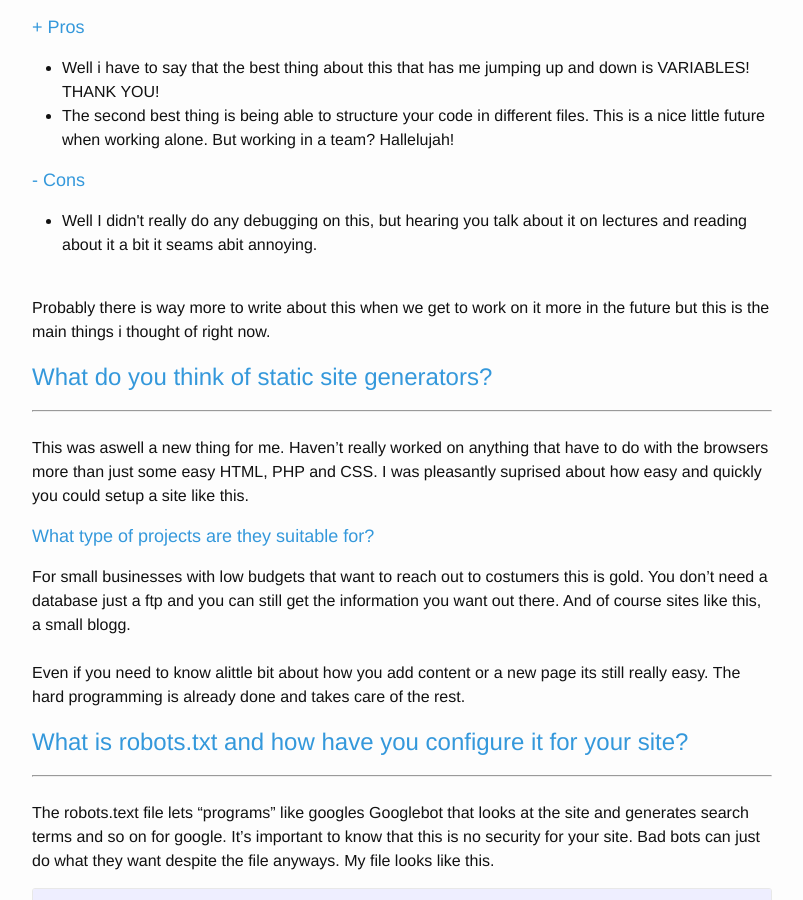
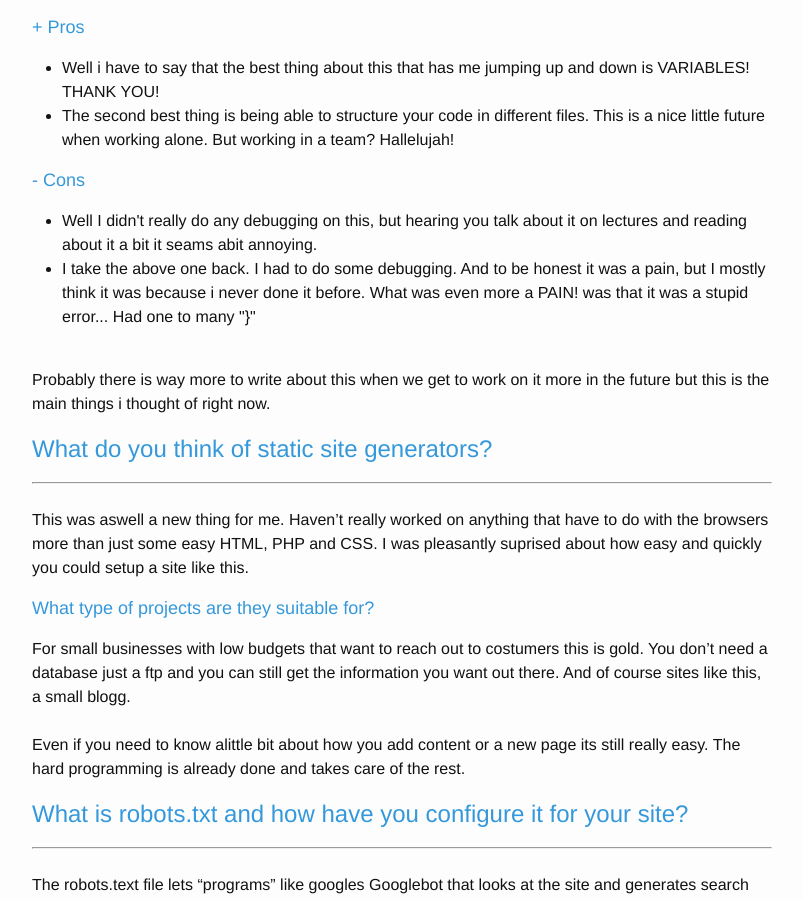
Before and after one commit to Melanderm/melanderm.github.io, a Jekyll site: the page built from _posts/2015-12-14-css .markdown, in a window 1280 px wide and 900 px high, scrolled down 956 px. Shown: the whole window, without its empty margins (238-1041 px from the left). Built offline with Jekyll 4.4.1, drawn with Linux system fonts in a browser that asks for light colours; some of the changed text lies outside the part shown.

Commit message:
More to post

```diff
--- a/_posts/2015-12-14-css .markdown
+++ b/_posts/2015-12-14-css .markdown
@@ -49,6 +49,7 @@ Well I think i mentioned most of the main things earlier but lets just do it lik
   <h2>- Cons</h2>
    <ul>
       <li>Well I didn't really do any debugging on this, but hearing you talk about it on lectures and reading about it a bit it seams abit annoying.</li>
+      <li>I take the above one back. I had to do some debugging. And to be honest it was a pain, but I mostly think it was because i never done it before. What was even more a PAIN! was that it was a stupid error... Had one to many "}"</li>
    </ul>
 <br>
 Probably there is way more to write about this when we get to work on it more in the future but this is the main things i thought of right now.
@@ -128,7 +129,6 @@ Well it was the point atleast. Been trying alot and googleling around but atleas
 Here is my code:
 <pre>
 <code>
-/*
 <head prefix="og: http://ogp.me/ns# fb: http://ogp.me/ns/fb#
                   website: http://ogp.me/ns/website#">
 <head>
@@ -138,7 +138,6 @@ Here is my code:
     <meta property="og:image" content="http://melanderm.github.io/img/placeholder.png" />
 </head>
 </html>
-*/
 </code>
 </pre>
 
```
